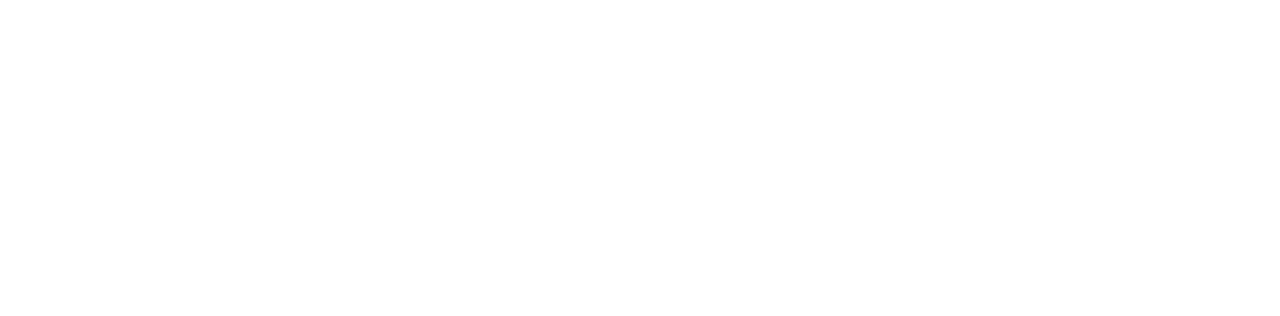
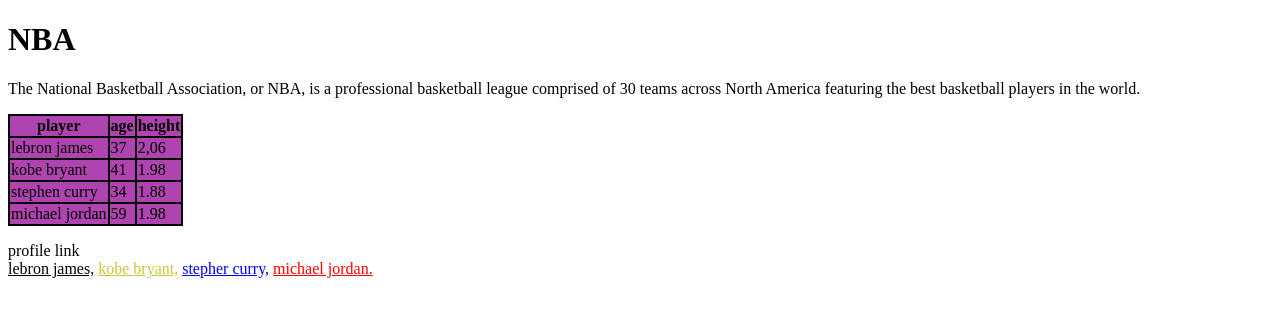
Before and after one commit to NiniGogidze/homework4, a plain HTML site: page index.html in a window 1280 px wide. Drawn offline with Linux system fonts and the light colour scheme.

Commit message:
Add files via upload

```diff
--- a/index.html
+++ b/index.html
@@ -5,8 +5,49 @@
     <meta http-equiv="X-UA-Compatible" content="IE=edge">
     <meta name="viewport" content="width=device-width, initial-scale=1.0">
     <title>Document</title>
+    <link rel="stylesheet" href="styles.css">
 </head>
 <body>
+    <header>
+          <h1>NBA</h1>
+          <p>The National Basketball Association, or NBA, is a professional basketball league comprised of 30 teams across North America featuring the best basketball players in the world.</p>
+    </header>
+<section>
+    <table>
+        <tr>
+           <th>player</th>
+           <th>age</th>
+           <th>height</th>
+        </tr>
+        <tr>
+           <td>lebron james</td>
+           <td>37</td>
+           <td>2,06</td>
+        </tr>
+        <tr>
+           <td>kobe bryant</td>
+           <td>41</td>
+           <td>1.98</td>
+        </tr>
+        <tr>
+           <td>stephen curry</td>
+           <td>34</td>
+           <td>1.88</td>
+        </tr>
+        <tr>
+           <td>michael jordan</td>
+           <td>59</td>
+           <td>1.98</td>
+        </tr>
+    </table>
+</section>
+<footer>
+    <p>profile link<br>
+    <a class="black" href="https://www.instagram.com/kingjames/">lebron james,</a>
+    <a class="purple" href="https://www.instagram.com/kobebryant/">kobe bryant,</a>
+    <a class="blue" href="https://www.instagram.com/stephencurry30/">stepher curry,</a>
+    <a class="red" href="https://www.instagram.com/michaelbjordan/">michael jordan.</a></p>
+  </footer>
 
 </body>
 </html>
```
